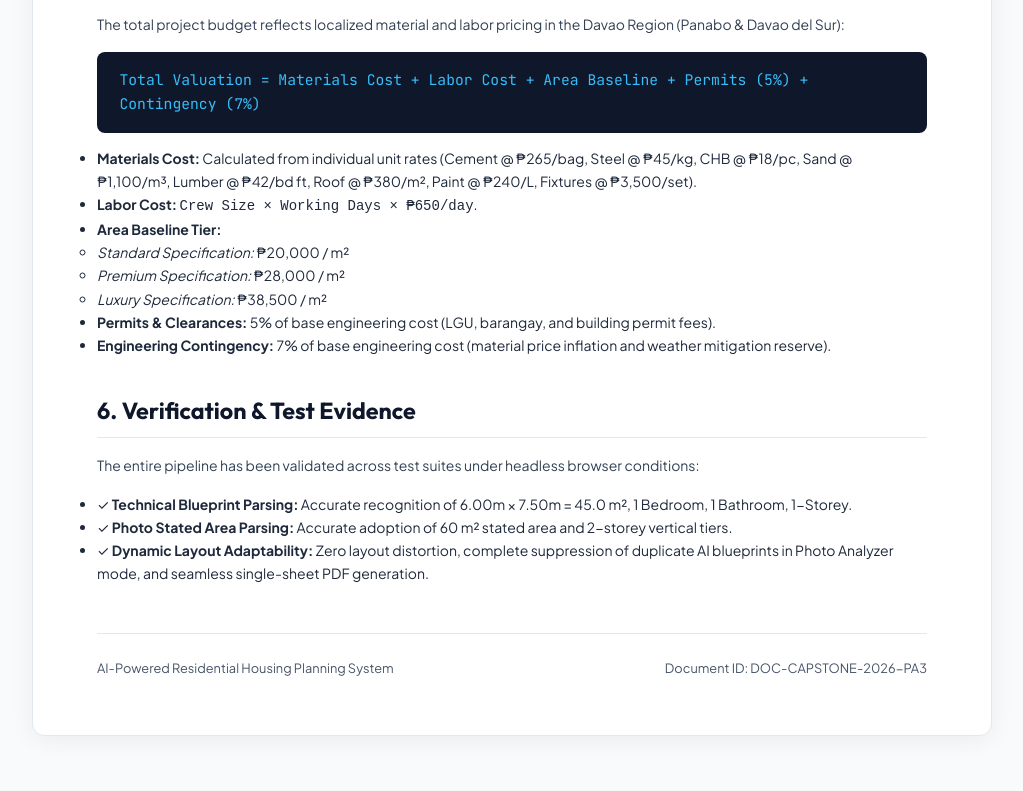
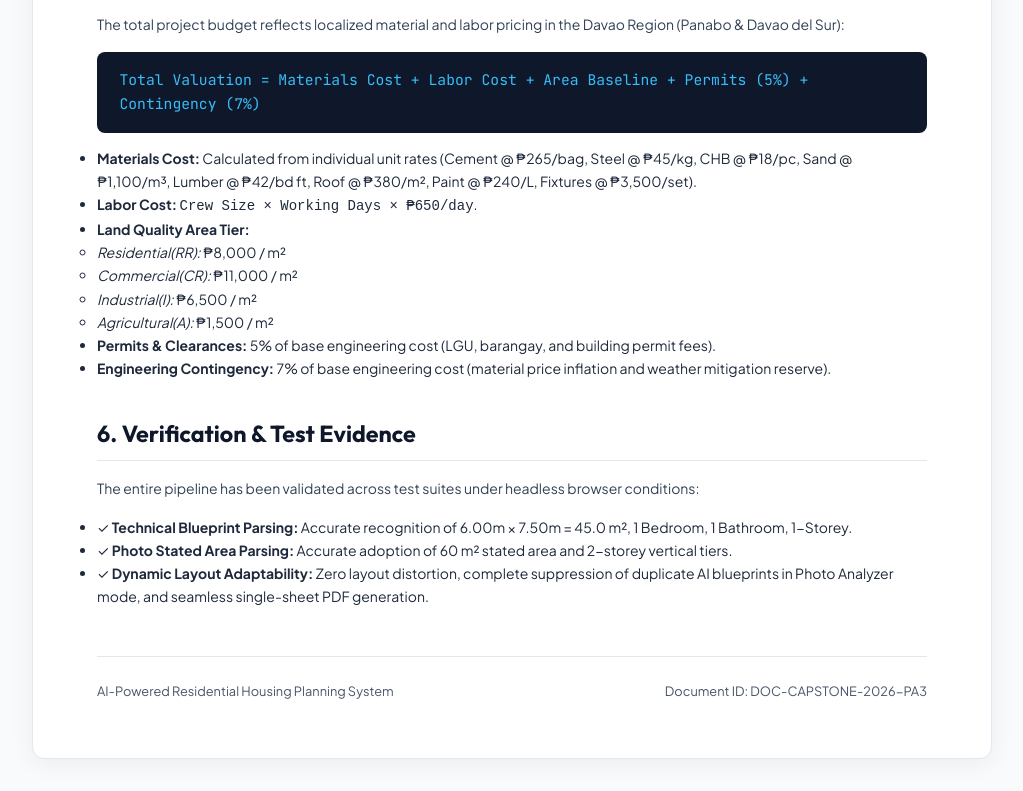
Before and after one commit to banguiranisagani-hub/Ai-House-Building, a plain HTML site: page House_Photo_Analyzer_Technical_Report.html in a window 1280 px wide. Shown: the part 3480-4271 px from the top of the page, without its empty margins (128-1151 px from the left). Before the commit the page ends 4248 px from the top, so only its background shows below. Drawn offline with Linux system fonts and the light colour scheme.

Commit message:
Update House_Photo_Analyzer_Technical_Report.html

```diff
--- a/House_Photo_Analyzer_Technical_Report.html
+++ b/House_Photo_Analyzer_Technical_Report.html
@@ -432,11 +432,12 @@
         <ul>
             <li><strong>Materials Cost:</strong> Calculated from individual unit rates (Cement @ ₱265/bag, Steel @ ₱45/kg, CHB @ ₱18/pc, Sand @ ₱1,100/m³, Lumber @ ₱42/bd ft, Roof @ ₱380/m², Paint @ ₱240/L, Fixtures @ ₱3,500/set).</li>
             <li><strong>Labor Cost:</strong> <code>Crew Size &times; Working Days &times; ₱650/day</code>.</li>
-            <li><strong>Area Baseline Tier:</strong>
+            <li><strong>Land Quality Area Tier:</strong>
                 <ul>
-                    <li><em>Standard Specification:</em> ₱20,000 / m²</li>
-                    <li><em>Premium Specification:</em> ₱28,000 / m²</li>
-                    <li><em>Luxury Specification:</em> ₱38,500 / m²</li>
+                    <li><em>Residential(RR):</em> ₱8,000 / m²</li>
+                    <li><em>Commercial(CR):</em> ₱11,000 / m²</li>
+                    <li><em>Industrial(I):</em> ₱6,500 / m²</li>
+                    <li><em>Agricultural(A):</em> ₱1,500 / m²</li>
                 </ul>
             </li>
             <li><strong>Permits & Clearances:</strong> 5% of base engineering cost (LGU, barangay, and building permit fees).</li>
```
